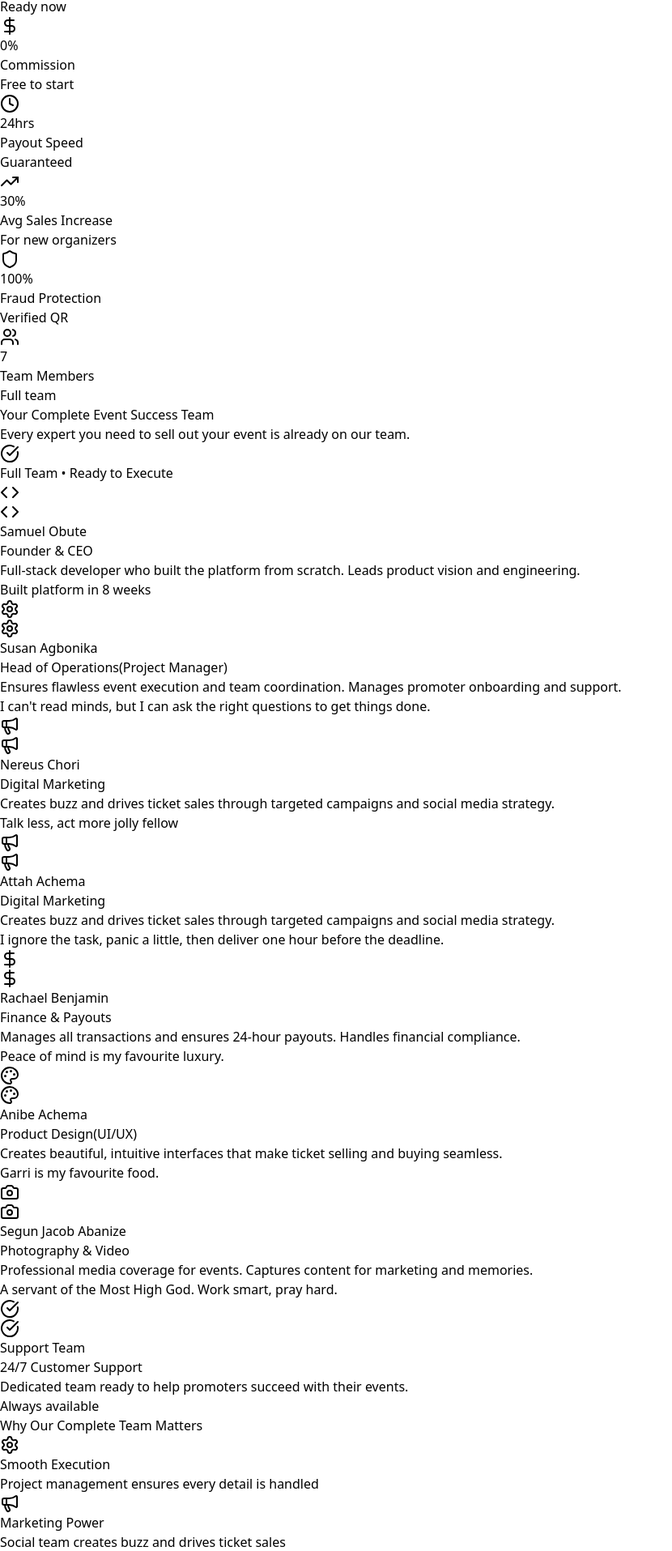
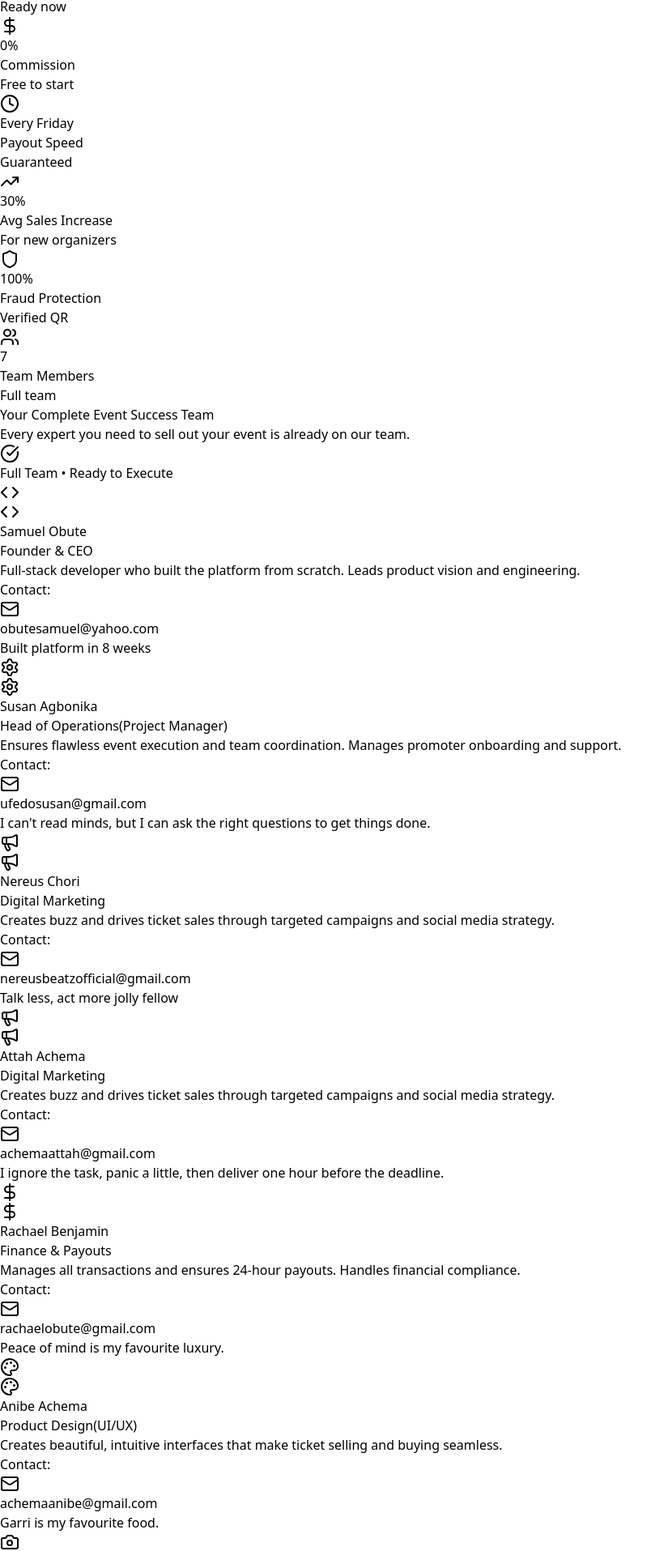
Before and after one commit to sahmwel/sahmticket, a React (Vite) app: page /about in a window 1280 px wide. Shown: the part 1826-3741 px from the top of the page at 81% size, without its empty margins (0-830 px from the left). Built offline with nearby package versions, Linux system fonts and the light colour scheme; no server answers.

Commit message:
Initial commit

```diff
--- a/src/pages/About.tsx
+++ b/src/pages/About.tsx
@@ -34,7 +34,7 @@ const teamMembers: TeamMember[] = [
     icon: Code,
     color: "from-purple-500 to-pink-600",
     funFact: "Built platform in 8 weeks",
-    // contact: "samuel@sahmtickethub.com"
+    contact: "obutesamuel@yahoo.com"
   },
   {
     name: "Susan Agbonika",
@@ -44,7 +44,7 @@ const teamMembers: TeamMember[] = [
     icon: Settings,
     color: "from-blue-500 to-cyan-600",
     funFact: "I can't read minds, but I can ask the right questions to get things done.",
-    // contact: "ops@sahmtickethub.com"
+    contact: "ufedosusan@gmail.com"
   },
   {
     name: "Nereus Chori",
@@ -54,7 +54,7 @@ const teamMembers: TeamMember[] = [
     icon: Megaphone,
     color: "from-orange-500 to-red-600",
     funFact: "Talk less, act more jolly fellow",
-    // contact: "marketing@sahmtickethub.com"
+    contact: "nereusbeatzofficial@gmail.com"
   },
     {
     name: "Attah Achema",
@@ -64,7 +64,7 @@ const teamMembers: TeamMember[] = [
     icon: Megaphone,
     color: "from-orange-500 to-red-600",
     funFact: "I ignore the task, panic a little, then deliver one hour before the deadline.",
-    // contact: "marketing@sahmtickethub.com"
+    contact: "achemaattah@gmail.com"
   },
   {
     name: "Rachael Benjamin",
@@ -74,7 +74,7 @@ const teamMembers: TeamMember[] = [
     icon: DollarSign,
     color: "from-green-500 to-emerald-600",
     funFact: "Peace of mind is my favourite luxury.",
-    // contact: "finance@sahmtickethub.com"
+    contact: "rachaelobute@gmail.com"
   },
   {
     name: "Anibe Achema",
@@ -84,17 +84,17 @@ const teamMembers: TeamMember[] = [
     icon: Palette,
     color: "from-pink-500 to-rose-600",
     funFact: "Garri is my favourite food.",
-    // contact: "design@sahmtickethub.com"
+    contact: "achemaanibe@gmail.com"
   },
   {
   name: "Segun Jacob Abanize",
   role: "Photography & Video",
   bio: "Professional media coverage for events. Captures content for marketing and memories.",
   // image: "https://images.unsplash.com/photo-1529156069898-49953e39b3ac?q=80&w=200&h=200&fit=crop&crop=face",
-  icon: Camera, // You'll need to import Camera from lucide-react
+  icon: Camera,
   color: "from-violet-500 to-purple-600",
   funFact: "A servant of the Most High God. Work smart, pray hard.",
-  // contact: "media@sahmtickethub.com"
+  contact: "abanisesegun@gmail.com"
 },
   {
     name: "Support Team",
@@ -104,7 +104,7 @@ const teamMembers: TeamMember[] = [
     icon: CheckCircle,
     color: "from-indigo-500 to-blue-600",
     funFact: "Always available",
-    // contact: "support@sahmtickethub.com"
+    contact: "info@sahmtickethub.online"
   }
 ];
 
@@ -112,7 +112,7 @@ const teamMembers: TeamMember[] = [
 const platformStats = [
   { value: "2026", label: "Launched", icon: Calendar, color: "text-purple-600", growth: "Ready now" },
   { value: "0%", label: "Commission", icon: DollarSign, color: "text-green-600", growth: "Free to start" },
-  { value: "24hrs", label: "Payout Speed", icon: Clock, color: "text-blue-600", growth: "Guaranteed" },
+  { value: "Every Friday", label: "Payout Speed", icon: Clock, color: "text-blue-600", growth: "Guaranteed" },
   { value: "30%", label: "Avg Sales Increase", icon: TrendingUp, color: "text-amber-600", growth: "For new organizers" },
   { value: "100%", label: "Fraud Protection", icon: Shield, color: "text-emerald-600", growth: "Verified QR" },
   { value: "7", label: "Team Members", icon: Users, color: "text-pink-600", growth: "Full team" },
@@ -130,7 +130,7 @@ const platformFeatures = [
   {
     icon: Zap,
     title: "Instant Payouts",
-    description: "Get paid in 24 hours vs 30-day industry standard",
+    description: "Get paid every Friday vs 30-day industry standard",
     color: "bg-amber-500",
     metric: "Fast cash flow"
   },
@@ -523,7 +523,7 @@ export default function About() {
                   </div>
                   <div className="flex justify-between items-center">
                     <span>Time to Payout</span>
-                    <span className="text-2xl font-bold">24h</span>
+                    <span className="text-2xl font-bold">Every Friday</span>
                   </div>
                 </div>
               </div>
@@ -671,7 +671,7 @@ export default function About() {
               </div>
 
               <div className="bg-white/5 backdrop-blur-sm rounded-xl p-6">
-                <p className="text-3xl font-bold text-blue-400">24h</p>
+                <p className="text-3xl font-bold text-blue-400">Every Friday</p>
                 <p className="text-lg font-semibold">Payout Speed</p>
                 <p className="text-sm text-gray-400">Fastest in Nigeria</p>
               </div>
```
